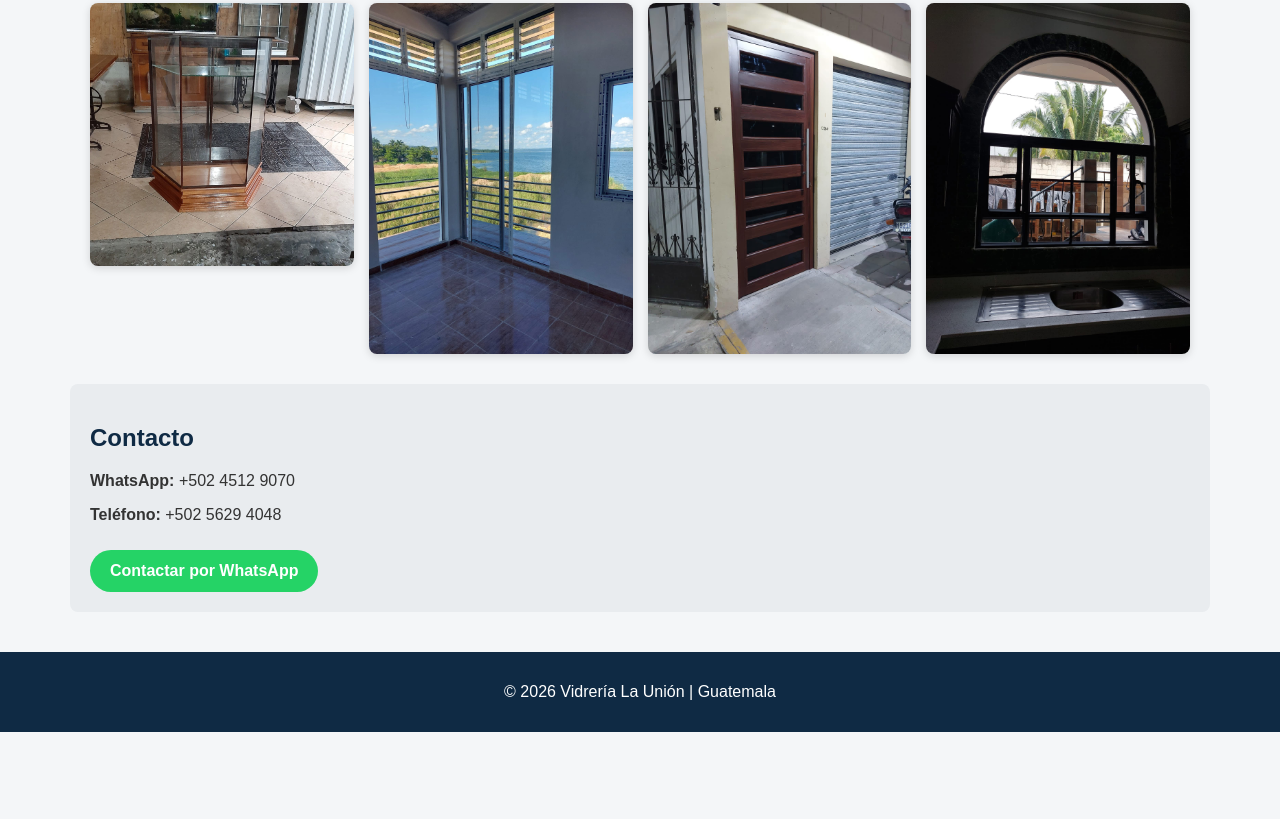
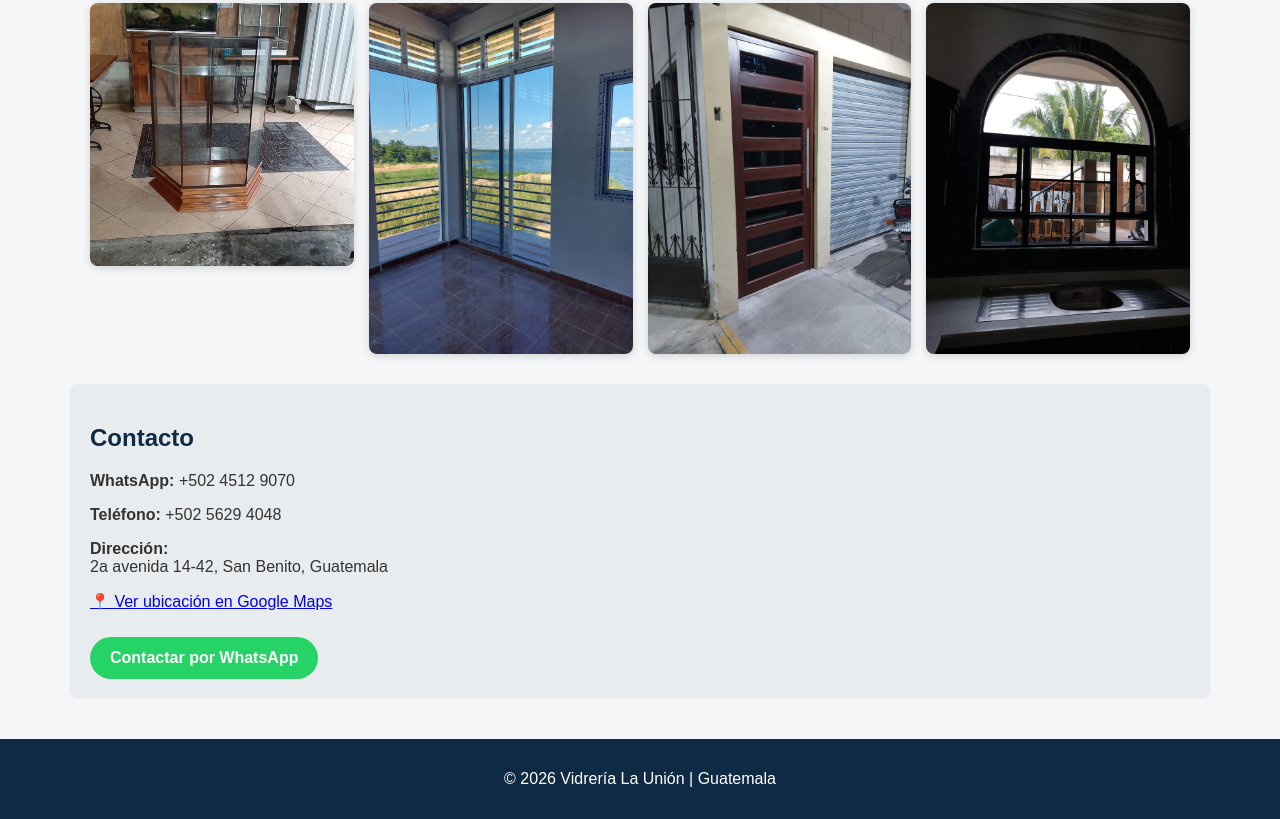
Before and after one commit to vidrerialaunion/vidrerialaunion, a plain HTML site: page index.html in a window 1280 px wide. Shown: the part 495-1314 px from the top of the page. Before the commit the page ends 1227 px from the top, so only its background shows below. Drawn offline with Linux system fonts and the light colour scheme.

Commit message:
Update index.html

```diff
--- a/index.html
+++ b/index.html
@@ -105,11 +105,23 @@
     <img src="48687805-C35E-4525-B837-4D2400B16F62.jpeg">
   </div>
 </section>
-
 <section id="contacto" class="contact">
   <h2>Contacto</h2>
+
   <p><strong>WhatsApp:</strong> +502 4512 9070</p>
   <p><strong>Teléfono:</strong> +502 5629 4048</p>
+
+  <p>
+    <strong>Dirección:</strong><br>
+    2a avenida 14-42, San Benito, Guatemala
+  </p>
+
+  <p>
+    <a href="https://maps.app.goo.gl/bSEcNt87kDuWF33z6?g_st=ic" target="_blank">
+      📍 Ver ubicación en Google Maps
+    </a>
+  </p>
+
   <a class="whatsapp" href="https://wa.me/50245129070" target="_blank">
     Contactar por WhatsApp
   </a>
```
